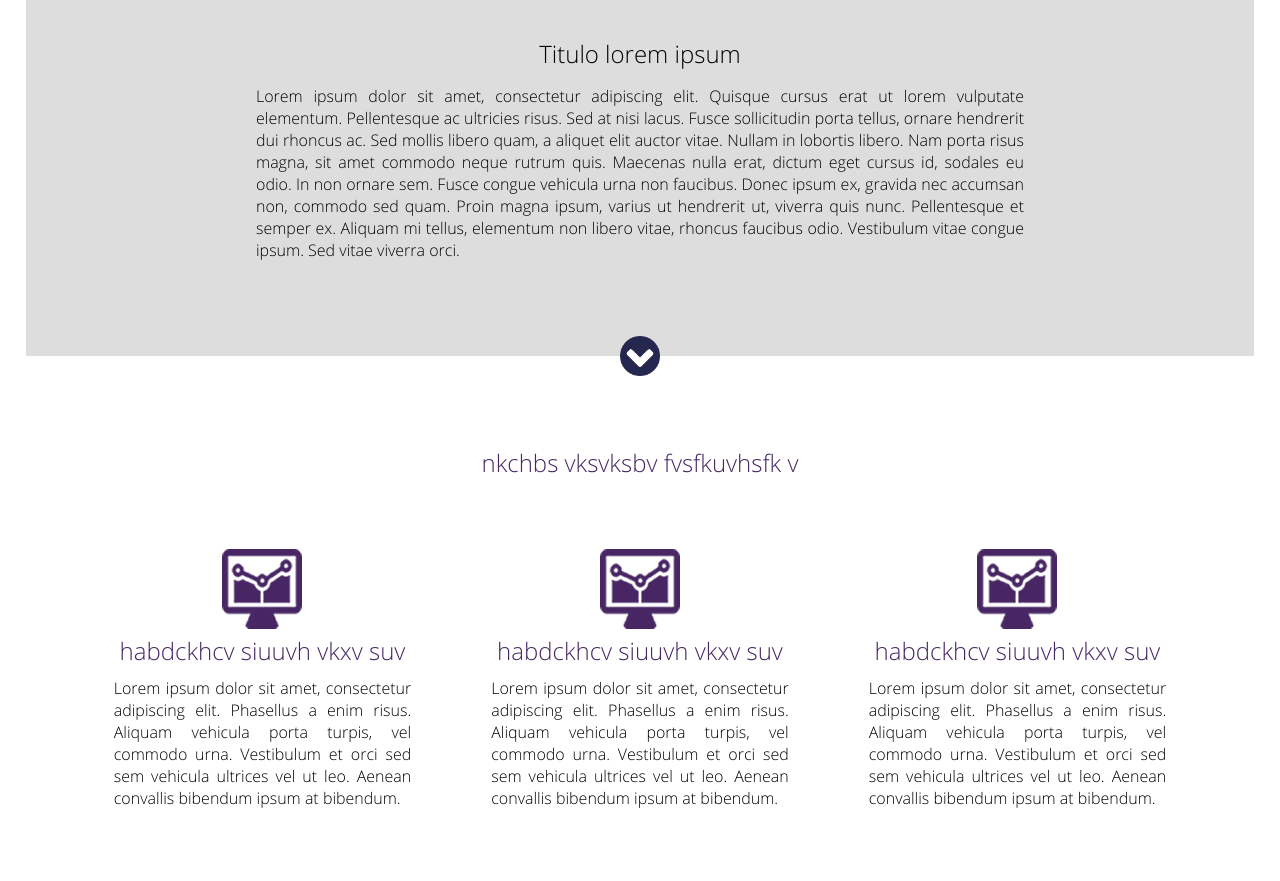
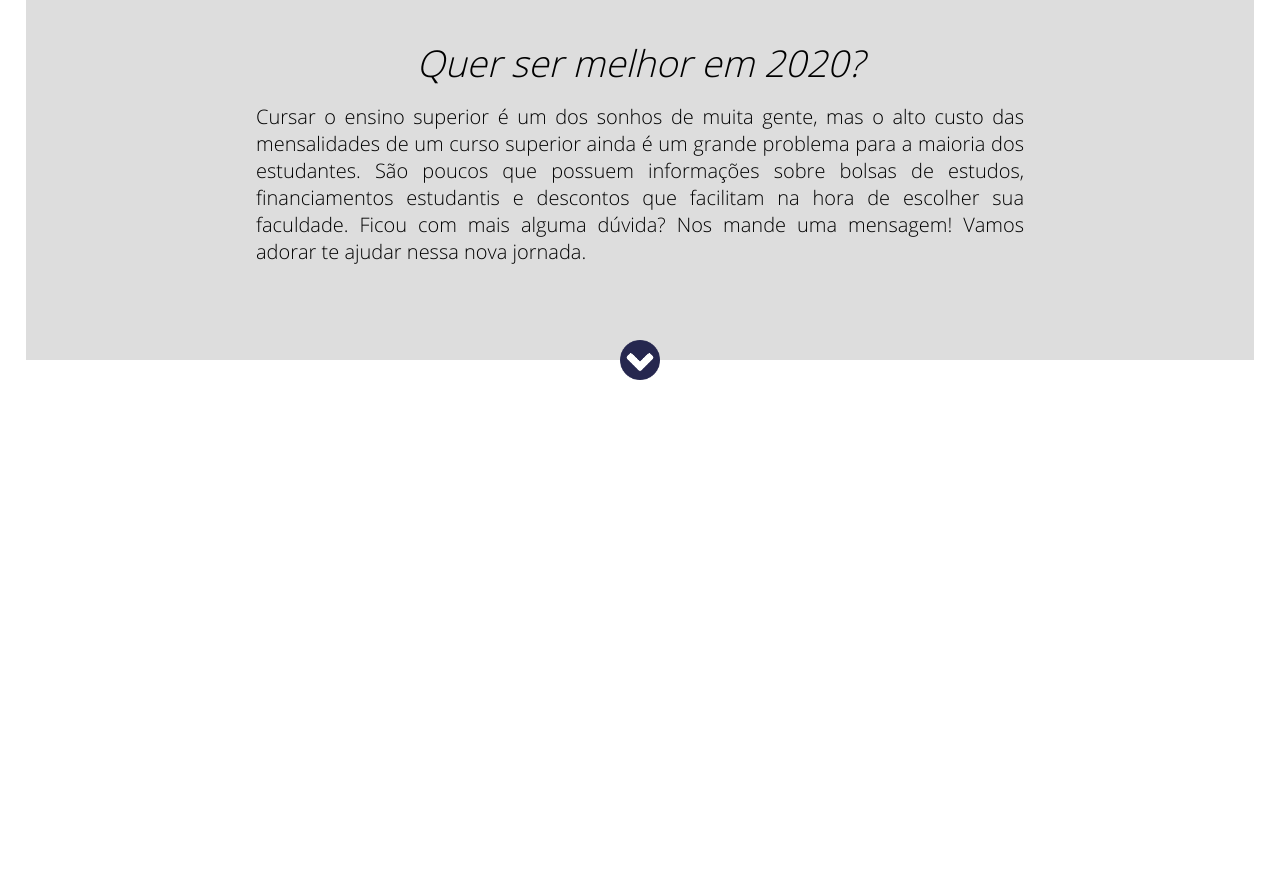
Before and after one commit to bruno-rcn/projeto-fec, a website: page index.html in a window 1280 px wide. Shown: the part 653-1534 px from the top of the page. After the commit the page ends 1033 px from the top, so only its background shows below. Drawn offline with Linux system fonts and the light colour scheme; a script that the page names is missing.

Commit message:
alterado os textos

```diff
--- a/css/index.css
+++ b/css/index.css
@@ -47,9 +47,9 @@ html, body{
     padding: 0 2%;
     height: 610px;
     background-image: url(../images/banner.jpg);
-    background-size: cover;
+    /*background-size: cover;*/
     background-position: top;
-    min-width: 1200px;
+    min-width: 1280px;
 
 
 }
@@ -131,7 +131,7 @@ html, body{
 .logo-redes-sociais {
     margin: 10px 112px;
     margin-top: 20px;
-
+    text-align: center;
 }
 
 
@@ -171,34 +171,12 @@ html, body{
 
 }
 
-
-/* estilo da section */
-
-.section {
-    padding: 90px 2%;
+.center h2 {
+ font-size: 37px;
 }
 
-.section h2{
-    text-align: center;
-    color: #462663;
-    font-weight: normal;
-}
-
-.container-section {
-    text-align: center;
-    margin-top: 40px;
-}
-
-.single {
-    float: left;
-    width: 33.333%;
-    padding: 30px;
-}
-
-.single p {
-    padding: 10px 10px;
-    text-align: justify;
-    display: inline-block;
+.center p {
+    font-size: 20px;
 }
 
 /* adicionando design responsivo */
--- a/index.html
+++ b/index.html
@@ -19,34 +19,26 @@
     <div class="conteiner-banner">
         <div class="center">
             <div>
-                <div class="container-list">
-                    <ul>
 
-                    </ul>
+                <div class="form">
 
-                </div>
-                <!--container-list-->
-
-            </div>
-            <!--div cega-->
-            <div>
-                <div class="form">
                     <span>Reserve seu lugar</span>
                     <span>hoje mesmo!</span>
-                    <form>
+                    <form name="contact" method="POST" data-netlify="true">
+
                         <div class="input-conteiner">
                             <span>Nome*</span>
-                            <input type="text" name="nome" required>
+                            <input type="text" name="nome" class="form-control" required>
                         </div>
 
                         <div class="input-conteiner">
                             <span>E-mail*</span>
-                            <input type="text" name="password" required>
+                            <input type="text" name="passwor" class="form-control" required>
                         </div>
 
                         <div class="input-conteiner">
                             <span>CPF*</span>
-                            <input type="text" name="nome" required>
+                            <input type="text" name="nome" class="form-control" required>
                         </div>
 
                         <p class="Warning">*Campos Obrigatórios</p>
@@ -56,8 +48,8 @@
                         </div>
                         <!--submit-->
                         <div class="logo-redes-sociais">
-                            <img src="images/facebook.png" alt="">
-                            <img src="images/instagram.png" alt="">
+                            <img src="images/facebook.png" alt="facebook">
+                            <img src="images/instagram.png" alt="instagram">
                         </div>
                 </div>
 
@@ -77,18 +69,8 @@
         <div class="conteudo-texto">
 
             <div class="center">
-                <h2>Titulo lorem ipsum</h2>
-                <p>Lorem ipsum dolor sit amet, consectetur adipiscing elit. Quisque cursus erat ut lorem vulputate
-                    elementum. Pellentesque ac ultricies risus. Sed at nisi lacus. Fusce sollicitudin porta tellus,
-                    ornare
-                    hendrerit dui rhoncus ac. Sed mollis libero quam, a aliquet elit auctor vitae. Nullam in lobortis
-                    libero. Nam porta risus magna, sit amet commodo neque rutrum quis. Maecenas nulla erat, dictum eget
-                    cursus id, sodales eu odio. In non ornare sem. Fusce congue vehicula urna non faucibus. Donec ipsum
-                    ex,
-                    gravida nec accumsan non, commodo sed quam. Proin magna ipsum, varius ut hendrerit ut, viverra quis
-                    nunc. Pellentesque et semper ex. Aliquam mi tellus, elementum non libero vitae, rhoncus faucibus
-                    odio.
-                    Vestibulum vitae congue ipsum. Sed vitae viverra orci.</p>
+                <h2><i> Quer ser melhor em 2020?</i></h2>
+                <p>Cursar o ensino superior é um dos sonhos de muita gente, mas o alto custo das mensalidades de um curso superior ainda é um grande problema para a maioria dos estudantes. São poucos que possuem informações sobre bolsas de estudos, financiamentos estudantis e descontos que facilitam na hora de escolher sua faculdade. Ficou com mais alguma dúvida? Nos mande uma mensagem! Vamos adorar te ajudar nessa nova jornada.</p>
             </div>
             <!--center-->
 
@@ -98,68 +80,6 @@
         </div>
         <!--conteudo-texto-->
 
-        <DIV class="section">
-
-            <h2>nkchbs vksvksbv fvsfkuvhsfk v</h2>
-
-            <div class="container-section">
-
-                <div class="center">
-
-                    <div class="single">
-                        <div><img src="images/icon.png"></div>
-                        <!--div cega-->
-                        <div class="text-single">
-                            <h2>habdckhcv siuuvh vkxv suv</h2>
-                            <p>Lorem ipsum dolor sit amet, consectetur adipiscing elit. Phasellus a enim risus. Aliquam
-                                vehicula porta turpis, vel commodo urna. Vestibulum et orci sed sem vehicula ultrices
-                                vel ut
-                                leo. Aenean convallis bibendum ipsum at bibendum. </p>
-                        </div>
-                        <!--div text-single-->
-                    </div>
-                    <!--single-->
-
-                    <div class="single">
-                        <div><img src="images/icon.png"></div>
-                        <!--div cega-->
-                        <div class="text-single">
-                            <h2>habdckhcv siuuvh vkxv suv</h2>
-                            <p>Lorem ipsum dolor sit amet, consectetur adipiscing elit. Phasellus a enim risus. Aliquam
-                                vehicula porta turpis, vel commodo urna. Vestibulum et orci sed sem vehicula ultrices
-                                vel ut
-                                leo. Aenean convallis bibendum ipsum at bibendum. </p>
-                        </div>
-                        <!--div text-single-->
-                    </div>
-                    <!--single-->
-
-                    <div class="single">
-                        <div><img src="images/icon.png"></div>
-                        <!--div cega-->
-                        <div class="text-single">
-                            <h2>habdckhcv siuuvh vkxv suv</h2>
-                            <p>Lorem ipsum dolor sit amet, consectetur adipiscing elit. Phasellus a enim risus. Aliquam
-                                vehicula porta turpis, vel commodo urna. Vestibulum et orci sed sem vehicula ultrices
-                                vel ut
-                                leo. Aenean convallis bibendum ipsum at bibendum. </p>
-                        </div>
-                        <!--div text-single-->
-                    </div>
-                    <!--single-->
-
-                </div>
-                <!--center-->
-                <div class="clear"></div>
-                <!--div clear-->
-
-            </div>
-            <!--container-section-->
-        </div>
-        <!--section-->
-
-
-
         <div id="sympla-widget-626045" height="auto"></div>
         <script src="https://www.sympla.com.br/js/sympla.widget-pt.js/626045"></script>
 
```
